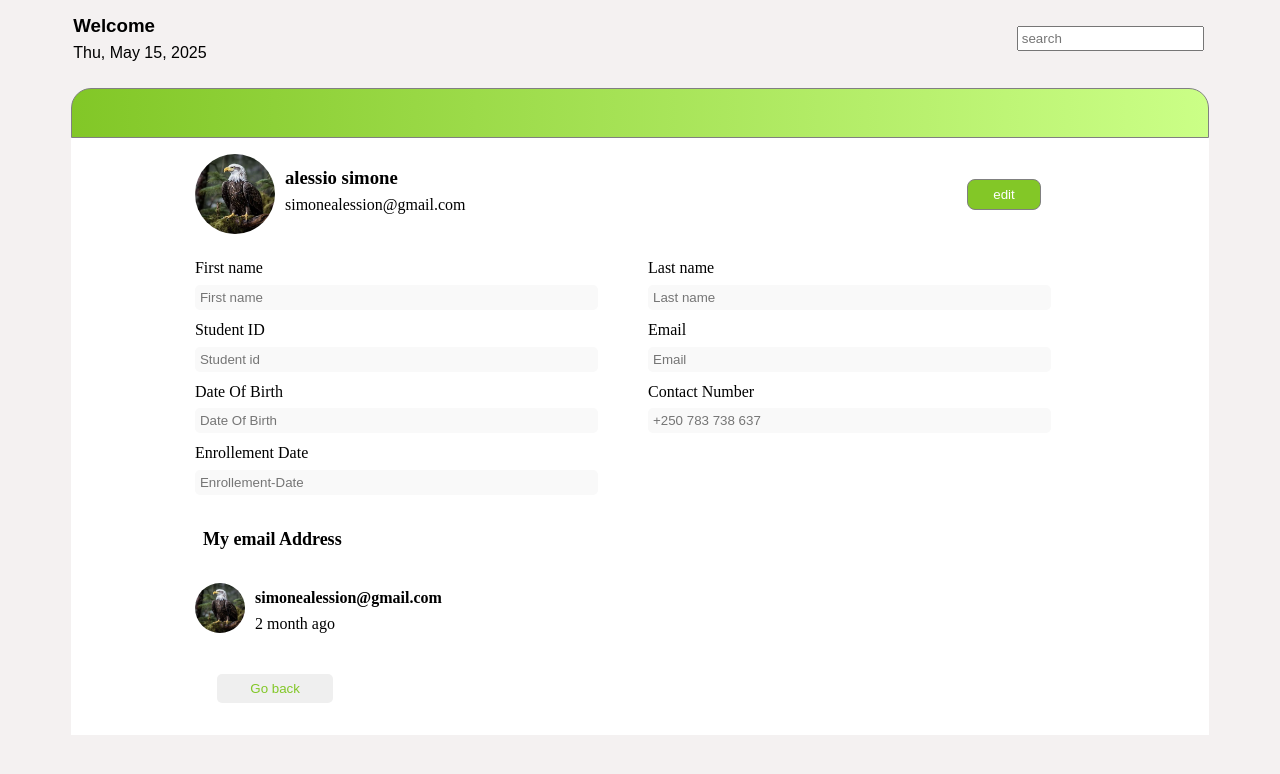
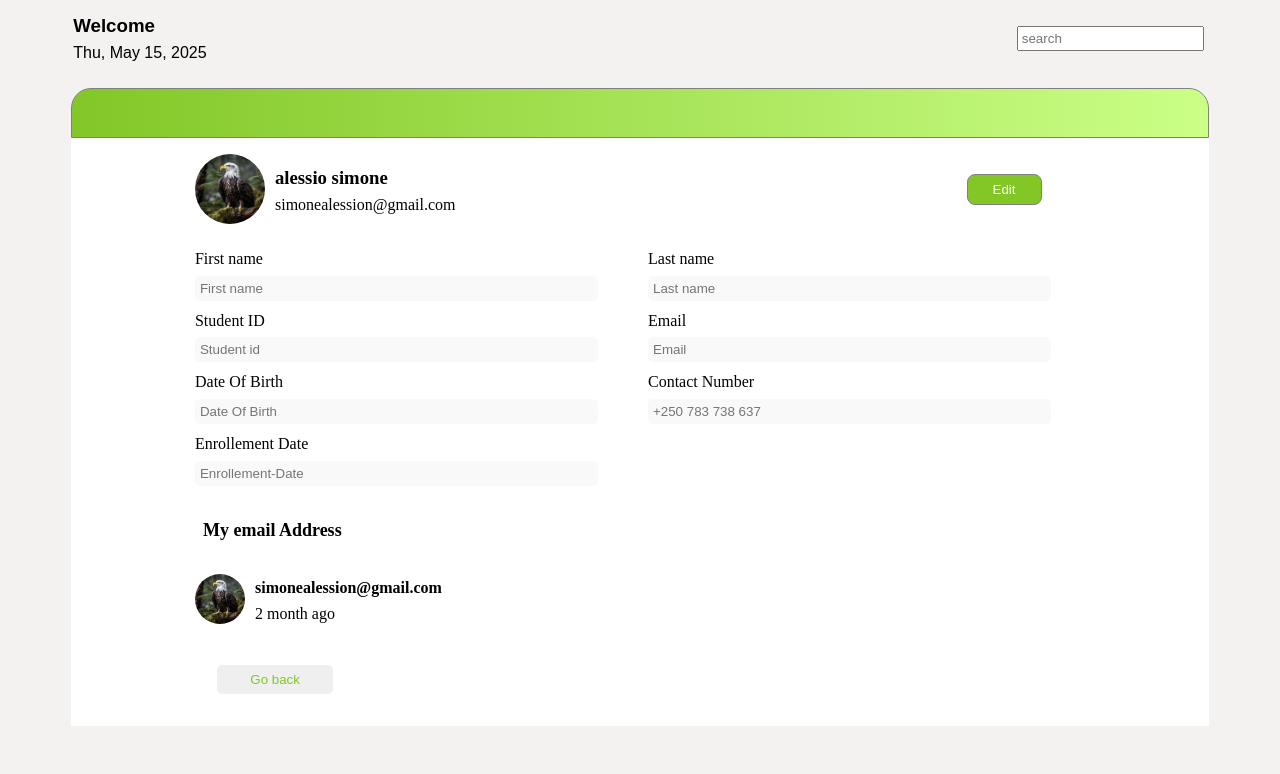
Before and after one commit to RP-Tumba/studentsync-frontend-emerald, a React (Vite) app: page / in a window 1280 px wide. Shown: the top 774 px of the page. Built offline with nearby package versions, Linux system fonts and the light colour scheme.

Commit message:
refactor: useForm removed

```diff
--- a/package.json
+++ b/package.json
@@ -19,6 +19,7 @@
     "axios": "^1.8.3",
     "react": "^19.0.0",
     "react-dom": "^19.0.0",
+    "react-hook-form": "^7.56.3",
     "react-router-dom": "^6.22.3",
     "zustand": "^5.0.3"
   },
--- a/src/components/StudentDetails.jsx
+++ b/src/components/StudentDetails.jsx
@@ -32,7 +32,7 @@ function StudentDetails() {
               </div>
             </div>
             <div className="edit-btn">
-              <button className="updating-btn">edit</button>
+              <button className="updating-btn">Edit</button>
             </div>
           </div>
 
--- a/src/index.css
+++ b/src/index.css
@@ -51,8 +51,8 @@
     margin-top: 1em;
     }
   .profile-student img{
-    width: 80px;
-    height: 80px;
+    width: 70px;
+    height: 70px;
     border-radius: 50%;
      margin: 0 10px;
 
```
Also changed, not shown: 1 other file (tests, documents, lock files or other folders).
